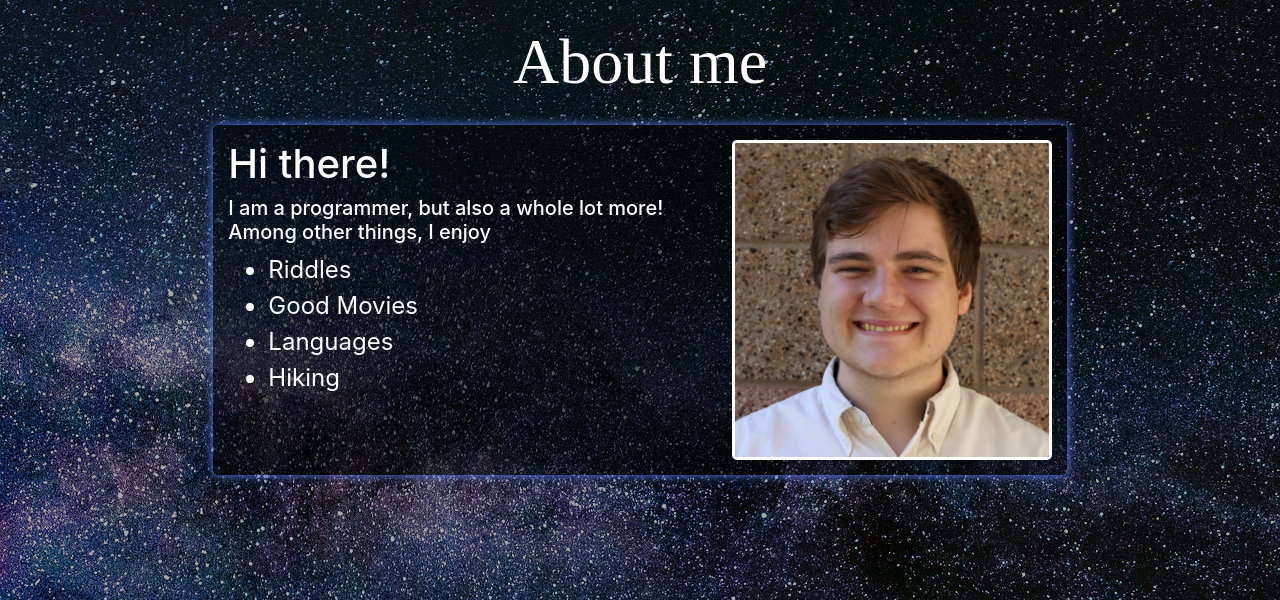
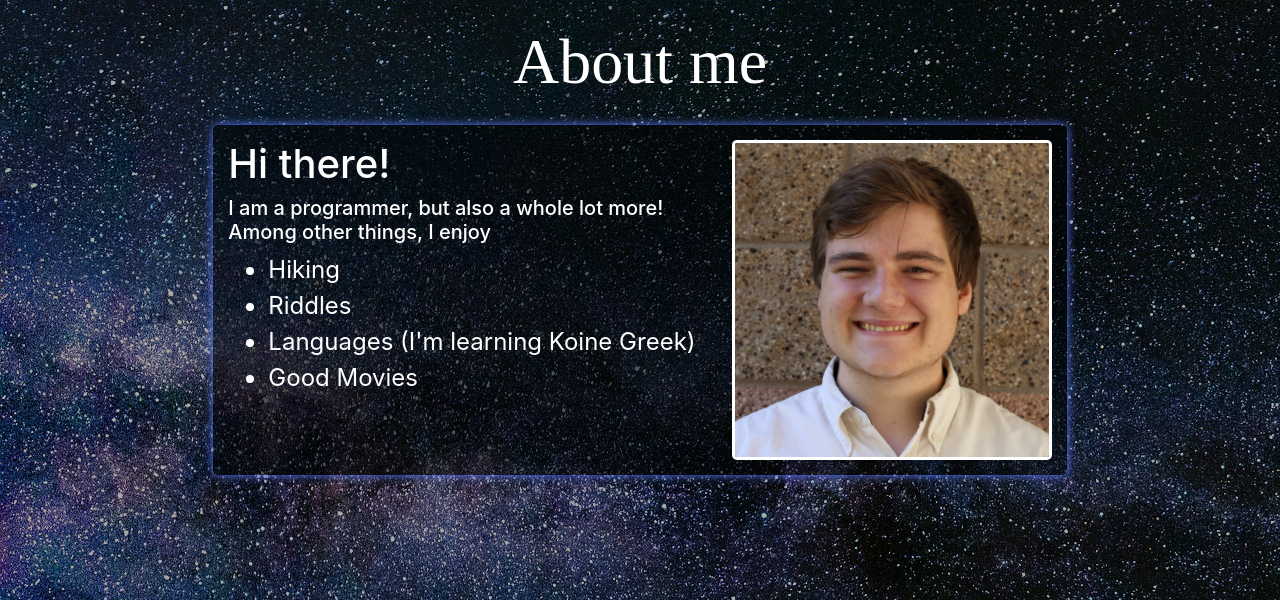
Before and after one commit to ffroggy/kul-website, a Django app: page /about/ in a window 1280 px wide. Shown: the part 65-665 px from the top of the page. Run offline with Django 3.2, Linux system fonts and the light colour scheme; parts of the project's set-up code (start-up, migrations or seed data) failed here and were passed over; some libraries are stand-ins or nearby versions; some web fonts are replaced.

Commit message:
One more change

```diff
--- a/kulsite/about/templates/about/index.html
+++ b/kulsite/about/templates/about/index.html
@@ -10,10 +10,10 @@
                 <h1 class="mt-0">Hi there!</h1>
                 <h5>I am a programmer, but also a whole lot more! Among other things, I enjoy</h5>
                 <ul class="about-list">
+                    <li>Hiking</li>
                     <li>Riddles</li>
+                    <li>Languages (I'm learning Koine Greek)</li>
                     <li>Good Movies</li>
-                    <li>Languages</li>
-                    <li>Hiking</li>
                 </ul>
             </div>
             <img class="about-me-img ml-3" src="{% static 'about/me_headshot.jpg' %}">
```
